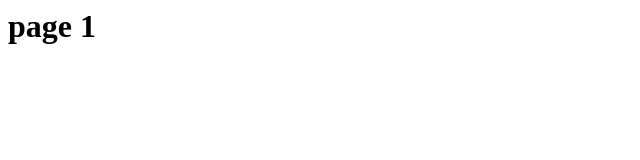
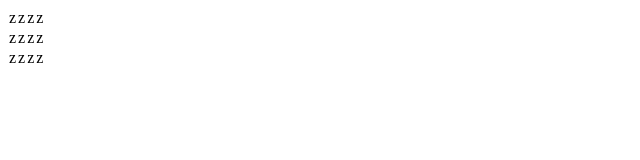
Before and after one commit to daniellowtw/dlow-viz, a website built with webpack: page build/index.html in a window 1280 px wide. Shown: the whole page, without its empty margins (0-640 px from the left). Built offline with nearby package versions, Linux system fonts and the light colour scheme.

Commit message:
Table + data

```diff
--- /dev/null
+++ b/app/js/components/data.js
@@ -0,0 +1,28 @@
+module.exports = function () {
+    return [
+        // rows
+        [
+            // col
+            {s: "a", c: "z", h: "1", v: "0.1", t: "1234"},
+            {s: "a", c: "z", h: "1", v: "0.1", t: "1234"},
+            {s: "a", c: "z", h: "1", v: "0.1", t: "1234"},
+            {s: "a", c: "z", h: "1", v: "0.1", t: "1234"},
+        ],
+
+        [
+            // col
+            {s: "a", c: "z", h: "1", v: "0.1", t: "1234"},
+            {s: "a", c: "z", h: "1", v: "0.1", t: "1234"},
+            {s: "a", c: "z", h: "1", v: "0.1", t: "1234"},
+            {s: "a", c: "z", h: "1", v: "0.1", t: "1234"},
+        ],
+        [
+            // col
+            {s: "a", c: "z", h: "1", v: "0.1", t: "1234"},
+            {s: "a", c: "z", h: "1", v: "0.1", t: "1234"},
+            {s: "a", c: "z", h: "1", v: "0.1", t: "1234"},
+            {s: "a", c: "z", h: "1", v: "0.1", t: "1234"},
+        ]
+    ]
+
+};
--- a/app/js/components/foo.js
+++ /dev/null
@@ -1,3 +0,0 @@
-module.exports = function () {
-  console.log("Foo");
-};
--- a/app/js/main.js
+++ b/app/js/main.js
@@ -1,2 +1,47 @@
-var foo = require("./components/foo.js");
-foo();
+var data = require("./components/data.js");
+var d3 = require("d3");
+var $ = require("jquery");
+
+require("../style/main.css")
+
+var d = d = data(),
+    table = d3.selectAll("#container"),
+    thead = table.append("thead"),
+    tbody = table.append("tbody"),
+    ident = function(x) {return x;}
+
+function update(data) {
+    var rows = tbody.selectAll("tr")
+        .data(data)
+
+    rows.enter()
+        .append("tr");
+
+    var cells = rows.selectAll("td")
+        .data(ident);
+
+    cells.enter()
+        .append("td")
+        .on("mouseover", function() { d3.select(this).classed("active", true ) })       // classed("active",boolean) not working
+        .on("mouseout",  function() { d3.select(this).classed("active", false) })
+        .text(function(d) {console.log(d.c); return d.c})
+
+    cells.exit()
+        .attr('class', 'exit')
+        .transition()
+        .delay(200)
+        .duration(500)
+        .style('opacity', 0.0)
+        .remove();
+
+    rows.exit()
+        .attr('class', 'exit')
+        .transition()
+        .delay(200)
+        .duration(500)
+        .style('opacity', 0.0)
+        .remove();
+
+}
+
+update(d)
--- a/app/style/main.css
+++ b/app/style/main.css
@@ -0,0 +1,3 @@
+.active {
+    font-size: xx-large;
+}
--- a/package.json
+++ b/package.json
@@ -10,6 +10,8 @@
   "license": "ISC",
   "devDependencies": {
     "css-loader": "^0.23.0",
+    "d3": "^3.5.11",
+    "jquery": "^2.1.4",
     "less-loader": "^2.2.2",
     "style-loader": "^0.13.0",
     "webpack": "^1.12.9"
--- a/webpack.config.js
+++ b/webpack.config.js
@@ -18,5 +18,9 @@ module.exports = {
             jQuery: 'jquery',
             d3: 'd3'
         })
-    ]
+    ],
+    // Uncomment these to provide it at runtime
+    //externals: {
+    //    d3: 'd3',
+    //},
 };
```
Also changed, not shown: build/index.html.
